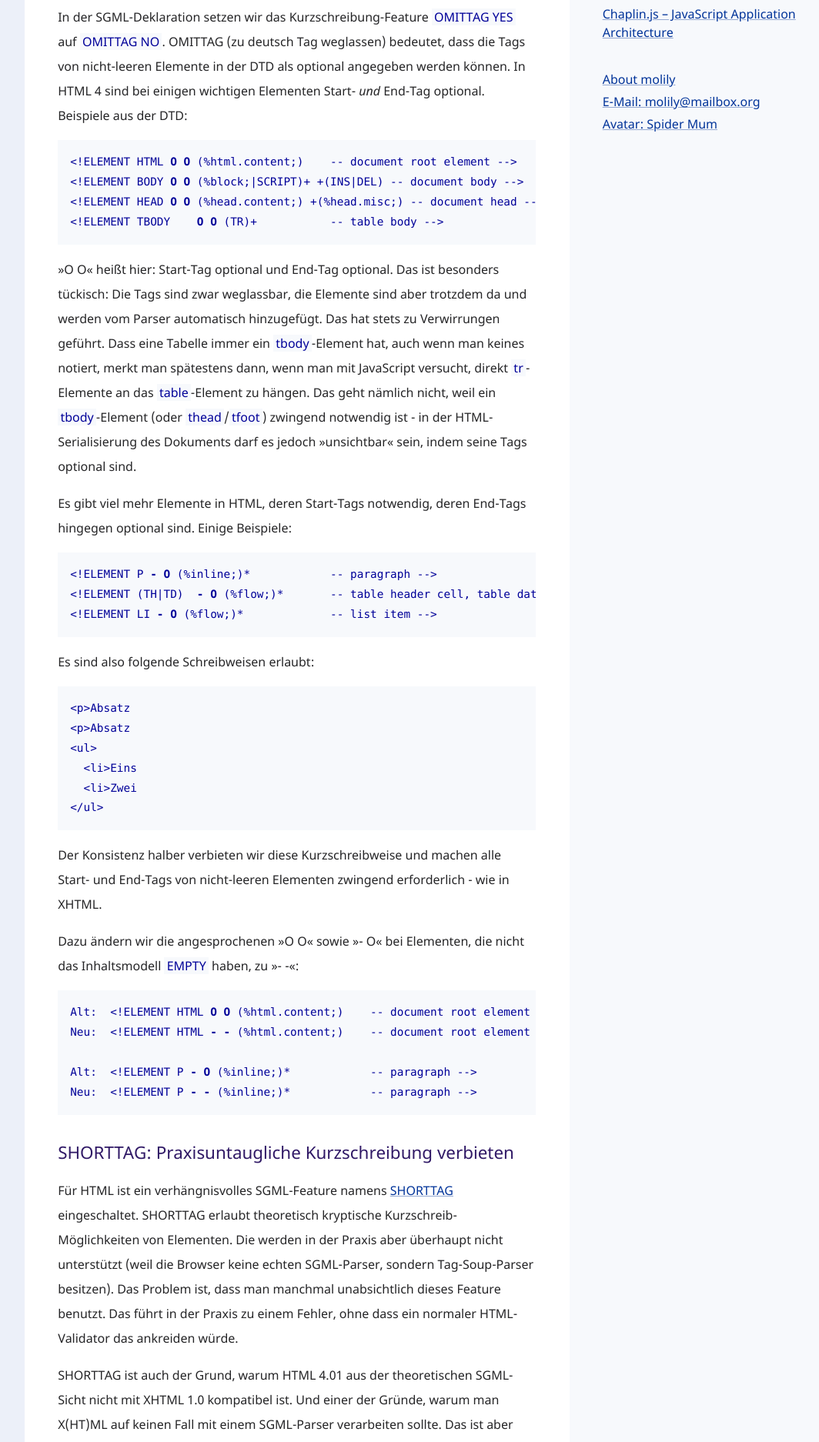
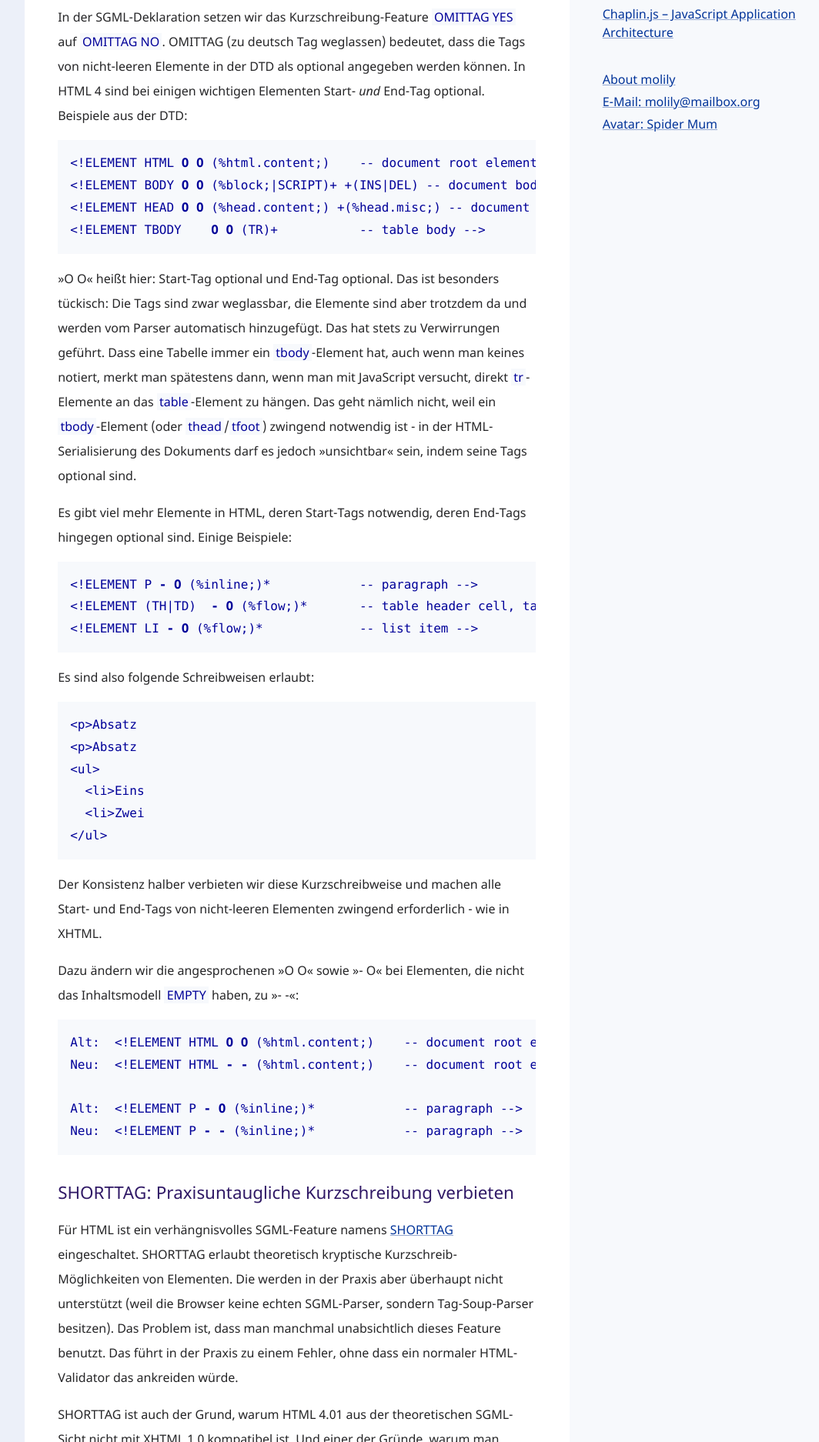
Before and after one commit to molily/molily.de, a Jekyll site: the page built from _posts/2009-06-19-html4-validierung.html, in a window 1280 px wide. Shown: the part 716-2590 px from the top of the page at 77% size, without its empty margins (80-1144 px from the left). Built offline with Jekyll 4.4.1, drawn with Linux system fonts in a browser that asks for light colours.

Commit message:
Give pre, code, samp the same size as the text

```diff
--- a/_sass/content.scss
+++ b/_sass/content.scss
@@ -195,6 +195,7 @@ pre {
 pre, code, samp {
   background-color: $highlight-background-color;
   font-family: $monospace-font;
+  font-size: 100%;
   color: $code-text-color;
   overflow-wrap: break-word;
 }
```
